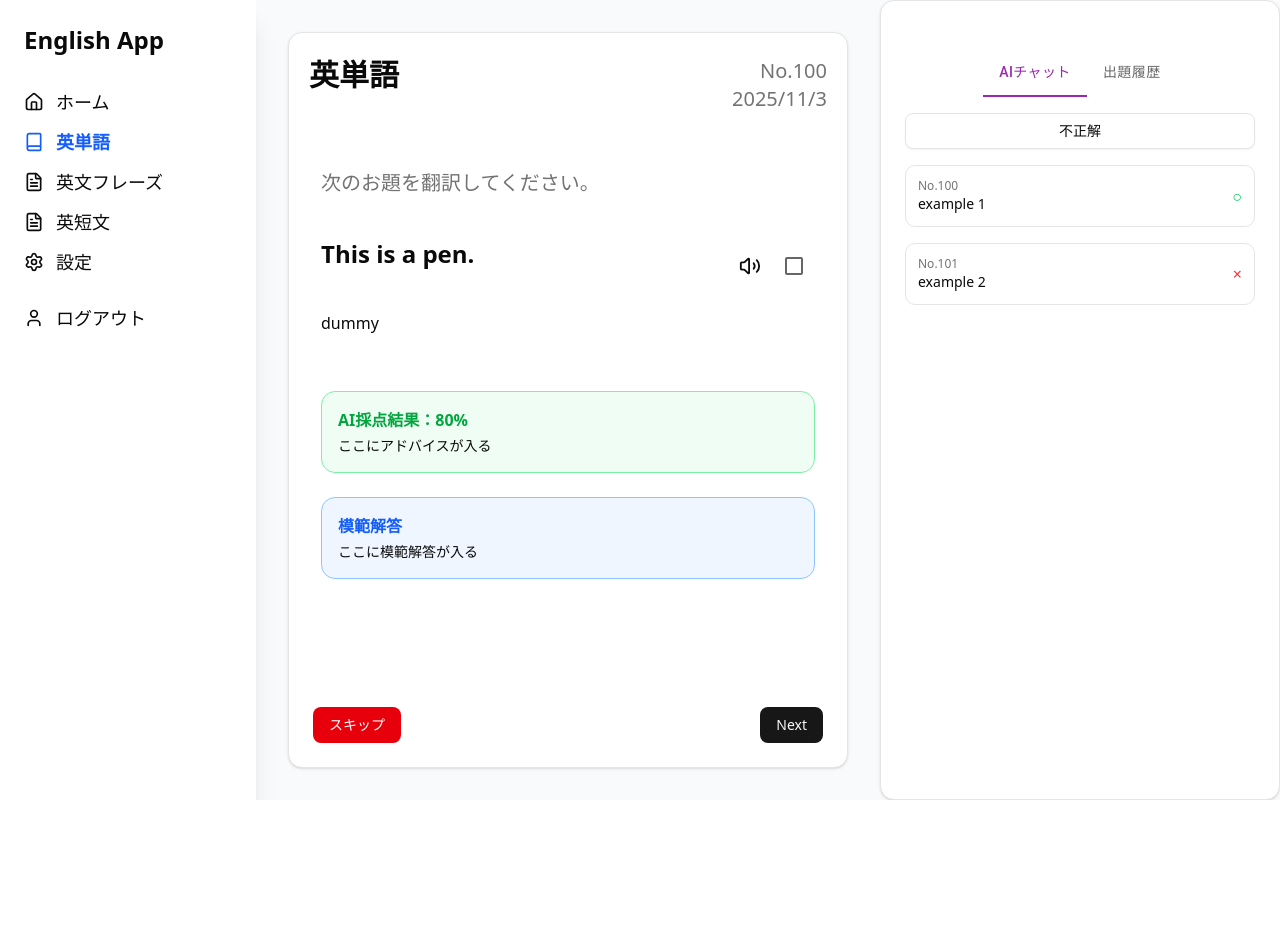
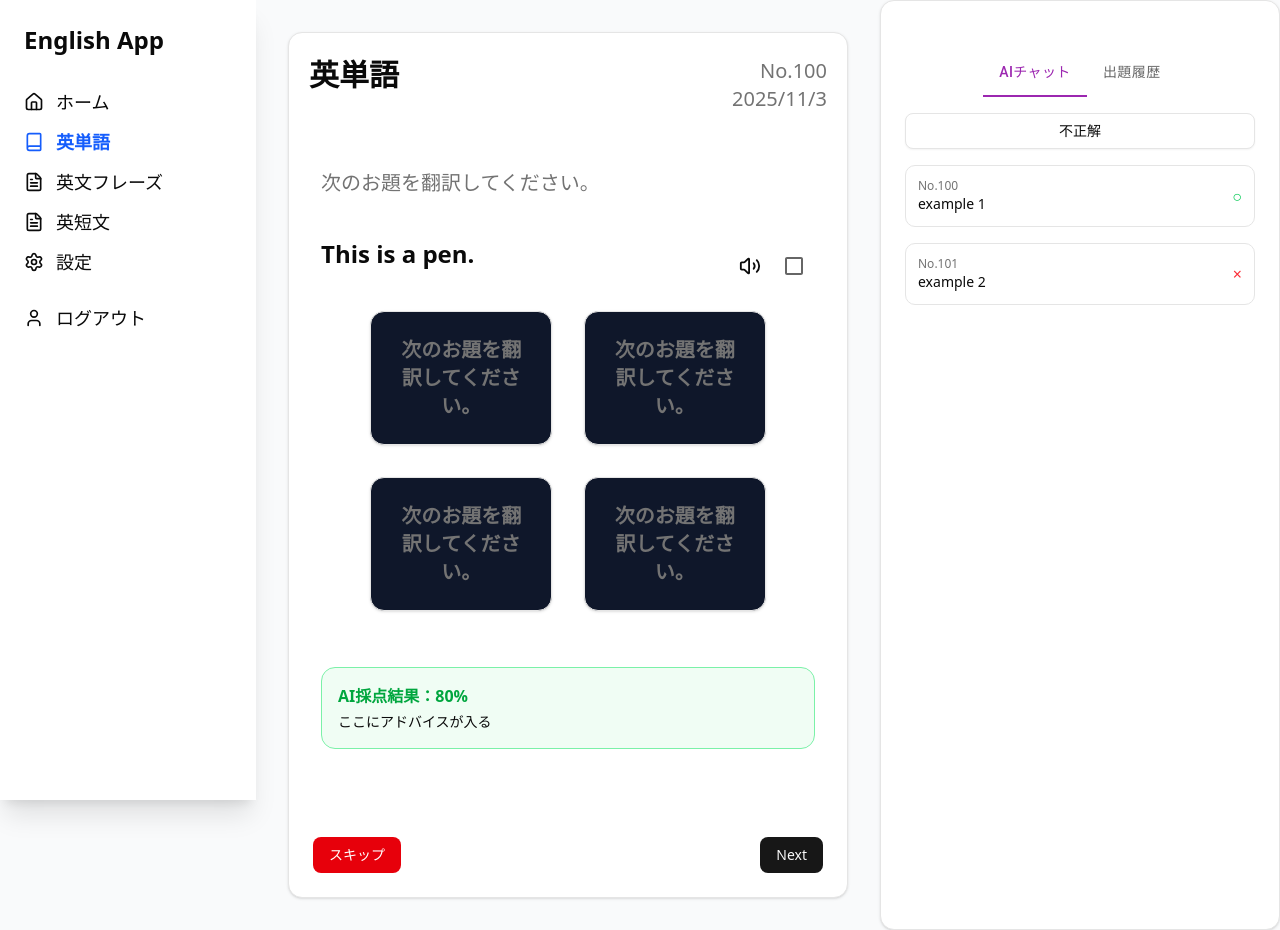
Before and after one commit to yuuki9089/learn-eng-app, a Next.js app: page /words in a window 1280 px wide. Before the commit the page ends 800 px from the top, so only its background shows below. Built offline with nearby package versions, Linux system fonts and the light colour scheme.

Commit message:
add: 単語画面のCard

```diff
--- a/components/mainpanel.tsx
+++ b/components/mainpanel.tsx
@@ -3,7 +3,7 @@
 import Container from '@mui/material/Container';
 import CheckBox from '@mui/material/Checkbox';
 import { Check, Home, LogOut, Settings, BookOpen, FileText, MessageSquare, Volume2 } from "lucide-react";
-import { Card, CardContent } from "@/components/ui/card";
+import { Card, CardContent, CardTitle } from "@/components/ui/card";
 import { Input } from "@/components/ui/input";
 import { Button } from "@/components/ui/button";
 import { FormGroup } from '@mui/material';
@@ -71,9 +71,39 @@ export default function MainPanel(props: MainPanelProps) {
                             {/* 4択の表示 (英単語のみ)*/}
                             {
                                 fourChoicesShow(props.title) ?
-                                    <div>
-                                        dummy
-                                    </div> :
+                                    <div className='w-full flex flex-col gap-5'>
+                                        <div className='flex flex-wrap px-5 justify-center gap-8'>
+                                            <Card className='w-2/5 bg-[#0f172a]'>
+                                                <CardContent>
+                                                    <CardTitle className='text-center'>
+                                                        <p className="text-xl text-muted-foreground">次のお題を翻訳してください。</p>
+                                                    </CardTitle>
+                                                </CardContent>
+                                            </Card>
+                                            <Card className='w-2/5 bg-[#0f172a]'>
+                                                <CardContent>
+                                                    <CardTitle className='text-center'>
+                                                        <p className="text-xl text-muted-foreground">次のお題を翻訳してください。</p>
+                                                    </CardTitle>
+                                                </CardContent>
+                                            </Card>
+                                            <Card className='w-2/5 bg-[#0f172a]'>
+                                                <CardContent>
+                                                    <CardTitle className='text-center'>
+                                                        <p className="text-xl text-muted-foreground">次のお題を翻訳してください。</p>
+                                                    </CardTitle>
+                                                </CardContent>
+                                            </Card>
+                                            <Card className='w-2/5 bg-[#0f172a]'>
+                                                <CardContent>
+                                                    <CardTitle className='text-center'>
+                                                        <p className="text-xl text-muted-foreground">次のお題を翻訳してください。</p>
+                                                    </CardTitle>
+                                                </CardContent>
+                                            </Card>
+                                        </div>
+                                    </div>
+                                    :
                                     <>
                                     </>
                             }
@@ -96,12 +126,17 @@ export default function MainPanel(props: MainPanelProps) {
                                     <p className="text-sm mt-1">ここにアドバイスが入る</p>
                                 </div>
 
-
-                                {/* Model Answer */}
-                                <div className="border border-blue-300 bg-blue-50 rounded-xl p-4">
-                                    <p className="font-semibold text-blue-600">模範解答</p>
-                                    <p className="text-sm mt-1">ここに模範解答が入る</p>
-                                </div>
+                                {!fourChoicesShow(props.title) ?
+                                    <>
+                                        {/* Model Answer */}
+                                        < div className="border border-blue-300 bg-blue-50 rounded-xl p-4">
+                                            <p className="font-semibold text-blue-600">模範解答</p>
+                                            <p className="text-sm mt-1">ここに模範解答が入る</p>
+                                        </div>
+                                    </>
+                                    :
+                                    <>
+                                    </>}
                             </div>
                         </CardContent>
 
@@ -112,8 +147,8 @@ export default function MainPanel(props: MainPanelProps) {
                             </div>
                         </CardContent>
                     </div>
-                </Card>
-            </main>
+                </Card >
+            </main >
         </>
     );
 }
```
